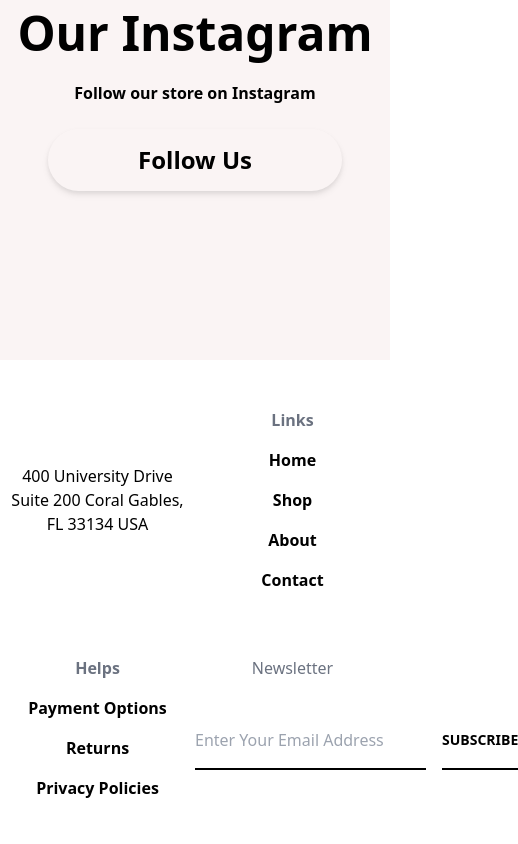
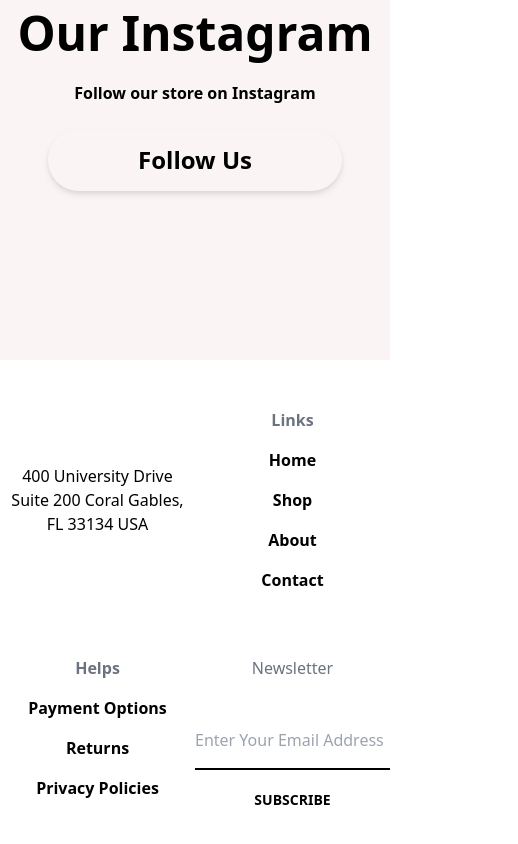
Before and after one commit to MostafaKh1/furniture-ecommerce, a React (Vite) app: page / in a window 390 px wide. Shown: the part 5470-6314 px from the top of the page, 518 px wide, since content can reach past the window. Built offline with nearby package versions, Linux system fonts and the light colour scheme; no server answers.

Commit message:
fix responsive

```diff
--- a/src/components/Footer.jsx
+++ b/src/components/Footer.jsx
@@ -3,7 +3,7 @@ import React from "react";
 function Footer() {
   return (
     <footer className="py-12">
-      <div className="grid grid-cols-2 md:grid-cols-3 lg:grid-cols-4  text-center lg:text-start gap-y-16">
+      <div className="grid grid-cols-2 md:grid-cols-4   text-center lg:text-start gap-y-16">
         {/* up */}
         <div className="flex items-center justify-center">
           <p className="max-w-[180px]">
@@ -39,13 +39,15 @@ function Footer() {
         </ul>
         <div className="flex flex-col gap-y-6">
           <span className="text-gray-500 pb-6">Newsletter</span>
-          <div className="flex gap-x-4 ">
+          <div className="flex flex-col gap-y-5 lg:flex-row gap-x-4 ">
             <input
               className="focus:outline-none pb-4  border-b-2 border-b-black"
               placeholder="Enter Your Email Address"
               type="text"
             />
-            <button className="text-sm lg:text-lg">SUBSCRIBE</button>
+            <button className="text-sm border-b-transparent lg:text-lg lg:border-b-black ">
+              SUBSCRIBE
+            </button>
           </div>
         </div>
       </div>
```
